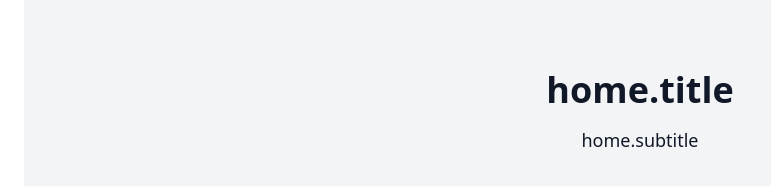
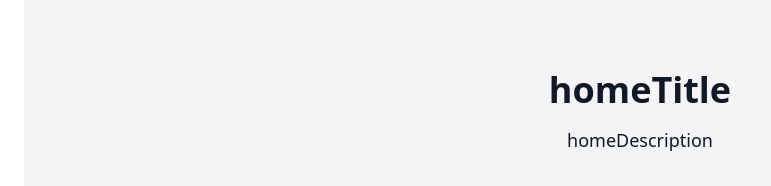
Before and after one commit to MinMinii/StudyPay, a Next.js app: page / in a window 1280 px wide. Shown: the part 384-570 px from the top of the page, without its empty margins (0-771 px from the left). Built offline with nearby package versions, Linux system fonts and the light colour scheme.

Commit message:
Update page.jsx

```diff
--- a/app/page.jsx
+++ b/app/page.jsx
@@ -1,14 +1,14 @@
 'use client';
 
-import { useTranslation } from 'react-i18next';
+import useI18n from '@/lib/i18n';
 
 export default function Home() {
-  const { t } = useTranslation('common');
+  const t = useI18n();
 
   return (
     <main className="flex flex-col items-center justify-center min-h-screen bg-gray-100 text-gray-900">
-      <h1 className="text-4xl font-bold mb-4">{t('home.title')}</h1>
-      <p className="text-lg text-center">{t('home.subtitle')}</p>
+      <h1 className="text-4xl font-bold mb-4">{t('homeTitle')}</h1>
+      <p className="text-lg text-center">{t('homeDescription')}</p>
     </main>
   );
 }
```
